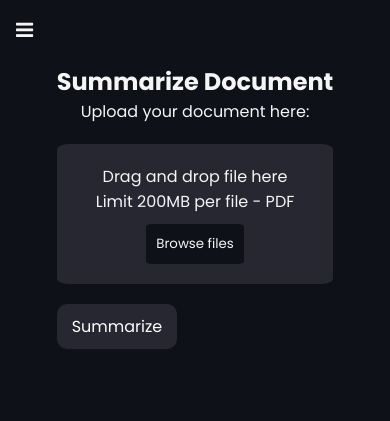
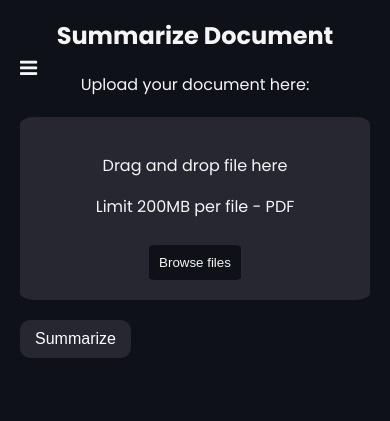
Before and after one commit to Atharva-Pawar/SummarizerV2.0, a Flask app: page /summarize_document in a window 390 px wide. Shown: the top 421 px of the page. Run offline with Flask 3, Linux system fonts and the light colour scheme.

Commit message:
doc-summary styling problem solved

```diff
--- a/static/styles/doc-summary.css
+++ b/static/styles/doc-summary.css
@@ -1,16 +1,75 @@
-/* Your existing CSS styles */
-* {
+body {
   margin: 0;
   padding: 0;
   font-family: "Poppins", sans-serif;
+  color: whitesmoke;
+  background-color: rgb(14, 17, 23);
 }
 
-html,
-body {
+h2 {
+  text-align: center;
+  color: whitesmoke;
+  margin-top: 5%;
+}
+
+.text-container {
+  max-width: 600px;
+  margin: 0 auto;
+}
+
+.Upload {
+  margin-bottom: 20px;
+}
+
+#result-container {
+  display: none;
+  color: whitesmoke;
+  margin-top: 20px;
+}
+
+#drop-area {
+  padding: 20px;
+  color: whitesmoke;
+  background-color: rgb(38, 39, 48);
+  border-radius: 4%;
+  margin-bottom: 20px;
+  text-align: center;
+}
+
+.browse-btn {
   background-color: rgb(14, 17, 23);
   color: whitesmoke;
+  border: none;
+  padding: 10px;
+  cursor: pointer;
+  border-radius: 7%;
+  margin-top: 10px;
 }
 
+.browse-btn:hover {
+  background-color: rgb(29, 38, 57);
+  border: 1px solid rgb(14, 17, 23);
+}
+
+.summarize-btn,
+.speak-summary {
+  background-color: rgb(38, 39, 48);
+  color: white;
+  padding: 10px 15px;
+  border: none;
+  cursor: pointer;
+  display: block;
+  font-size: 16px;
+  border-radius: 10px;
+  margin-bottom: 10px;
+}
+
+.summarize-btn:hover,
+.speak-summary:hover {
+  background-color: rgb(29, 38, 57);
+}
+
+/* Sidebar styling */
 .main-container {
   position: relative;
 }
@@ -26,10 +85,6 @@ body {
 
 #check {
   display: none;
-}
-
-.fa {
-  color: whitesmoke;
 }
 
 .btn-one i {
@@ -106,76 +161,59 @@ body {
   background-color: rgb(38, 39, 48);
 }
 
-.centered-container {
-  display: flex;
-  justify-content: center;
-  align-items: center;
-  height: 50vh;
+/* Responsive Styles */
+@media only screen and (max-width: 768px) {
+  .text-container {
+    padding: 0 20px;
+    max-width: none; /* Remove max-width for responsiveness */
   }
 
-.text-container {
-  max-width: 600px;
+  .Upload {
     text-align: center;
   }
 
-.Upload {
-  margin-bottom: 20px;
+  .side-bar {
+    width: 80%; /* Adjust sidebar width to take up 80% of the screen */
+    max-width: 300px; /* Limit maximum width */
+    left: -80%; /* Hide sidebar by default */
+    z-index: 1000; /* Increase z-index to appear on top of other elements */
   }
 
-#result-container {
-  display: none;
-  color: whitesmoke;
+  .close-btn {
+    position: absolute;
+    top: 20px;
+    right: 20px;
+    color: white;
+    font-size: 24px;
+    cursor: pointer;
+    z-index: 1001; /* Ensure the close button is above the sidebar */
   }
 
-#drop-area {
-  padding: 20px;
-  color: whitesmoke;
-  background-color: rgb(38, 39, 48);
-  border-radius: 4%;
-  margin-bottom: 20px;
+  #check:checked ~ .side-bar {
+    left: 0; /* Show sidebar when checkbox is checked */
   }
 
-.browse-btn {
-  background-color: rgb(14, 17, 23);
-  color: whitesmoke;
-  border: none;
-  padding: 10px;
-  cursor: pointer;
-  border-radius: 7%;
-  margin-top: 10px;
+  #check:checked ~ .btn-one i {
+    opacity: 0;
   }
 
-.browse-btn:hover {
-  background-color: rgb(29, 38, 57);
-  border: 1px solid rgb(14, 17, 23);
+  #check:checked ~ .btn-two i {
+    opacity: 1;
   }
 
-.summarize-btn {
-  background-color: rgb(38, 39, 48);
-  color: white;
-  padding: 10px 15px;
-  border: none;
-  cursor: pointer;
-  display: block;
-  font-size: 16px;
-  border-radius: 10px;
-  margin-bottom: 10px;
+  .btn-one i,
+  .btn-two i {
+    display: inline-block; /* Ensure buttons are displayed on mobile */
+    position: absolute; /* Position buttons absolutely */
+    top: 20px; /* Adjust top position */
+    z-index: 1001; /* Ensure buttons are above the sidebar */
   }
 
-.speak-summary {
-  padding: 10px 15px;
-  background-color: rgb(38, 39, 48);
-  color: whitesmoke;
-  border: none;
-  border-radius: 6px;
-  cursor: pointer;
-  font-size: 16px;
+  .btn-one i {
+    left: 20px; /* Position first button to the left */
   }
 
-.summarize-btn:hover {
-  background-color: rgb(29, 38, 57);
+  .btn-two i {
+    right: 20px; /* Position second button to the right */
   }
-
-.speak-summary:hover {
-  background-color: rgb(29, 38, 57);
 }
--- a/templates/doc-summary.html
+++ b/templates/doc-summary.html
@@ -3,7 +3,7 @@
   <head>
     <meta charset="UTF-8" />
     <meta name="viewport" content="width=device-width, initial-scale=1.0" />
-    <title>Summarize Documents</title>
+    <title>Summarize Document</title>
     <link rel="stylesheet" href="../static/styles/doc-summary.css" />
     <link
       rel="stylesheet"
@@ -50,7 +50,6 @@
           onsubmit="return submitForm()"
         >
           <div id="drop-area">
-            <!-- Removed the centered-container class -->
             <p>Drag and drop file here</p>
             <p>Limit 200MB per file - PDF</p>
             <button
@@ -68,10 +67,10 @@
           </div>
           <button class="summarize-btn" type="submit">Summarize</button>
         </form>
-        <div id="result-container">
+        <div id="result-container" style="display: none">
           <h3>Document Summary:</h3>
-          <p id="docSummary"></p>
-          <button onclick="speakSummary()" class="summary-button">
+          <div id="docSummary"></div>
+          <button onclick="speakSummary()" class="speak-summary">
             Read Summary
           </button>
         </div>
@@ -103,7 +102,6 @@
 
               if (docSummaryContainer) {
                 docSummaryContainer.innerHTML = docSummary;
-                docSummaryContainer.classList.remove("result-border");
               } else {
                 console.error("Error: Container not found in the HTML");
               }
```
Lines whose indentation alone changed are shown as unchanged.
